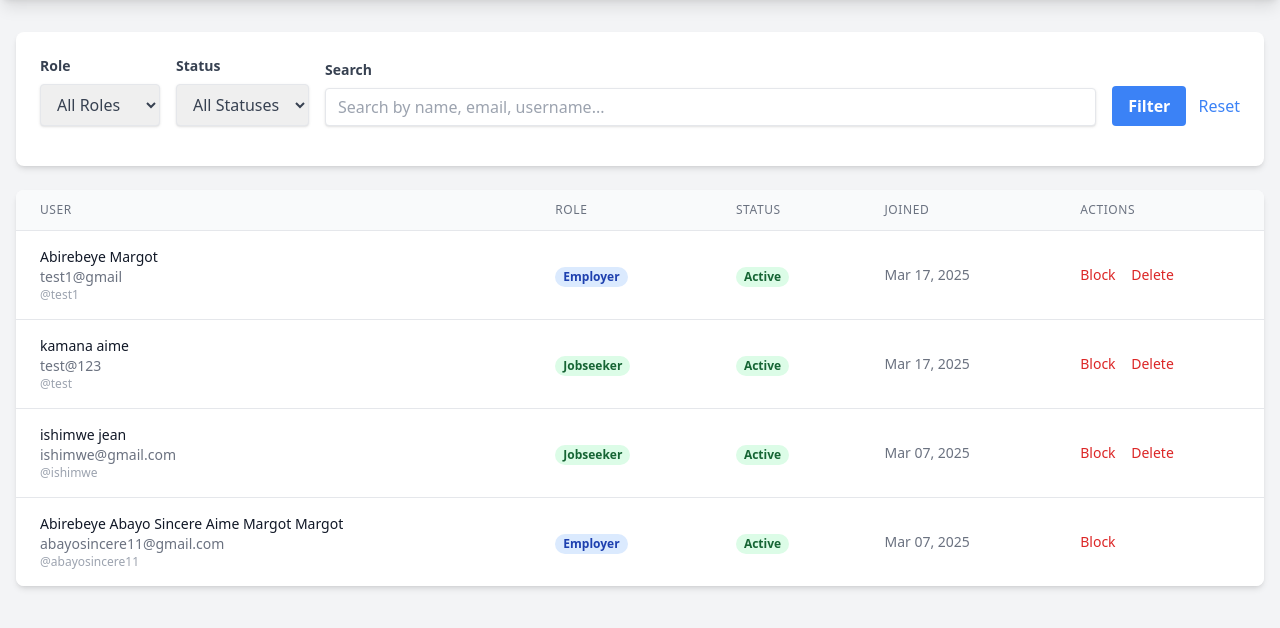
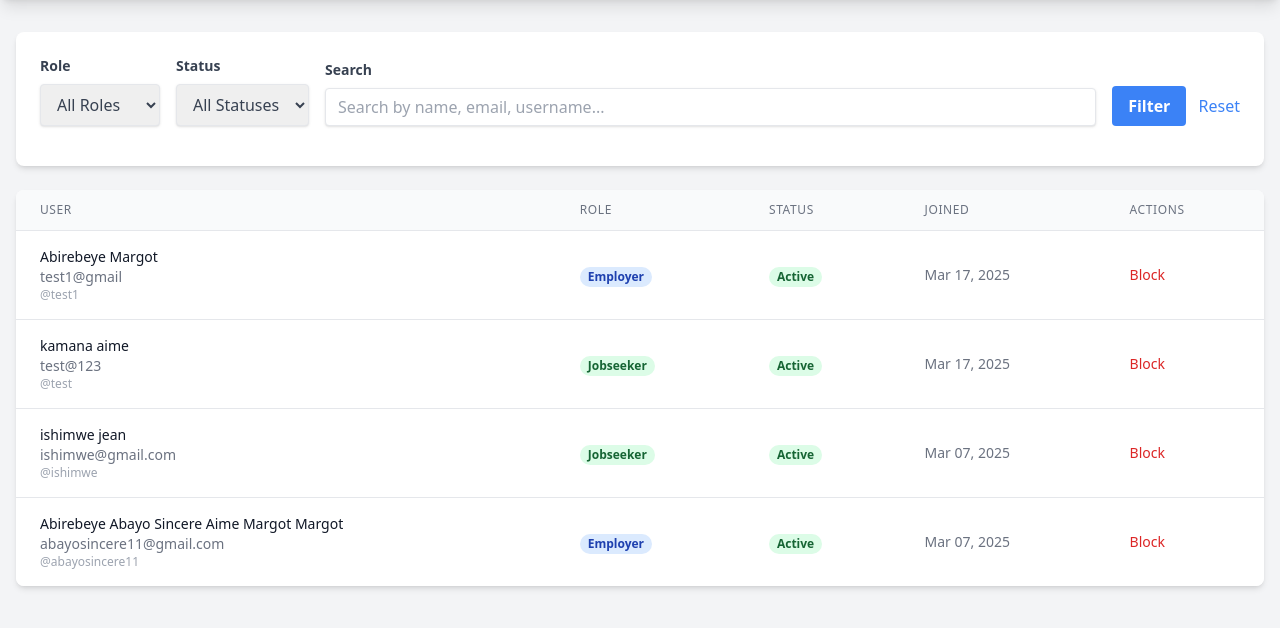
Before and after one commit to Code-Fusion-3/recruitment_system, a PHP site: page /recruitment_system/views/admin/users.php in a window 1280 px wide. Shown: the part 72-700 px from the top of the page. Run offline with PHP 8.4, Linux system fonts and the light colour scheme; the visitor is signed in with stand-in values (Sample User, id 1); data comes from the database, SQL or seed files in the repository; some libraries are stand-ins or nearby versions.

Commit message:
removed delete on admin users

```diff
--- a/views/admin/users.php
+++ b/views/admin/users.php
@@ -221,11 +221,6 @@ $users = $stmt->fetchAll(PDO::FETCH_ASSOC);
                                 class="text-green-600 hover:text-green-900 mr-3">Unblock</a>
                             <?php endif; ?>
 
-                            <?php if ($user['user_id'] != $_SESSION['user_id']): ?>
-                            <a href="../../includes/admin/delete_user.php?id=<?php echo $user['user_id']; ?>"
-                                class="text-red-600 hover:text-red-900"
-                                onclick="return confirm('Are you sure you want to delete this user? This action cannot be undone.')">Delete</a>
-                            <?php endif; ?>
                         </td>
                     </tr>
                     <?php endforeach; ?>
```
